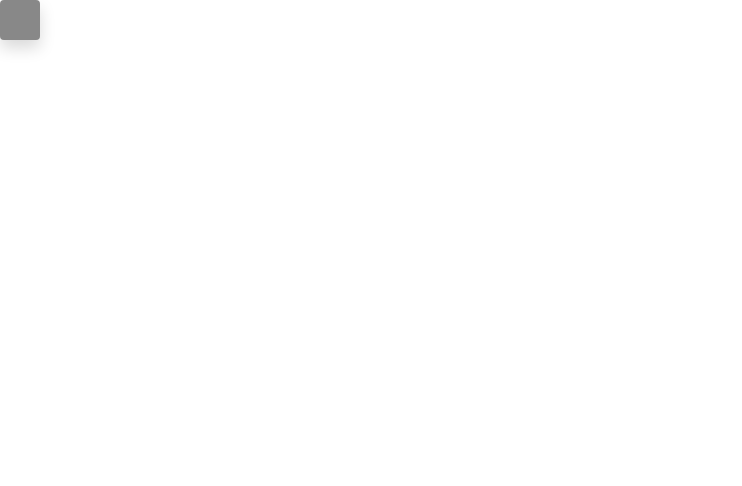
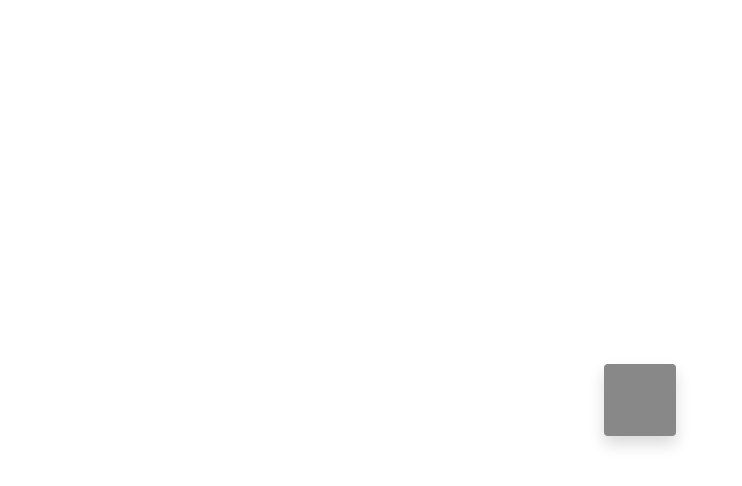
Before and after one commit to shvixxl/vue-panel, a Vue app: page / in a window 1280 px wide. Shown: the top 486 px of the page, without its empty margins (0-742 px from the left). Built offline with nearby package versions, Linux system fonts and the light colour scheme.

Commit message:
Change Styles for Demo

```diff
--- a/src/App.vue
+++ b/src/App.vue
@@ -1,14 +1,13 @@
 <template>
-  <panel
-    class="panel"
-    classNameDraggable="panel-draggable"
-    classNameDragging="panel-dragging"
-    :size="32"
-    :padding="4"
-    :margin="10"
-    :locked="false"
-    :snap="true"
-  ></panel>
+  <div>
+    <panel
+      class="panel"
+      classNameDraggable="panel-draggable"
+      classNameDragging="panel-dragging"
+      v-bind="state"
+      :snap="snap"
+    ></panel>
+  </div>
 </template>
 
 <script>
@@ -19,6 +18,30 @@ export default {
   components: {
     Panel,
   },
+  data() {
+    return {
+      state: {
+        // Position
+        top: 10,
+        left: 10,
+
+        // Size
+        size: 64,
+
+        // State
+        snappings: [
+          'horizontal-center',
+          'vertical-center',
+        ],
+        locked: false,
+
+        // Misc
+        margin: 10,
+        padding: 4,
+      },
+      snap: true
+    }
+  }
 }
 </script>
 
@@ -27,6 +50,7 @@ export default {
   background-color: #888 !important;
   border-radius: .25rem !important;
   box-shadow: 0 .5rem 1rem rgba(0,0,0,.15) !important;
+  transition: 25ms;
 }
 
 .panel-draggable {
@@ -37,5 +61,6 @@ export default {
   cursor: grabbing;
   background-color: #777 !important;
   box-shadow: 0 1rem 3rem rgba(0,0,0,.3) !important;
+  transform: scale(1.1);
 }
 </style>
```
